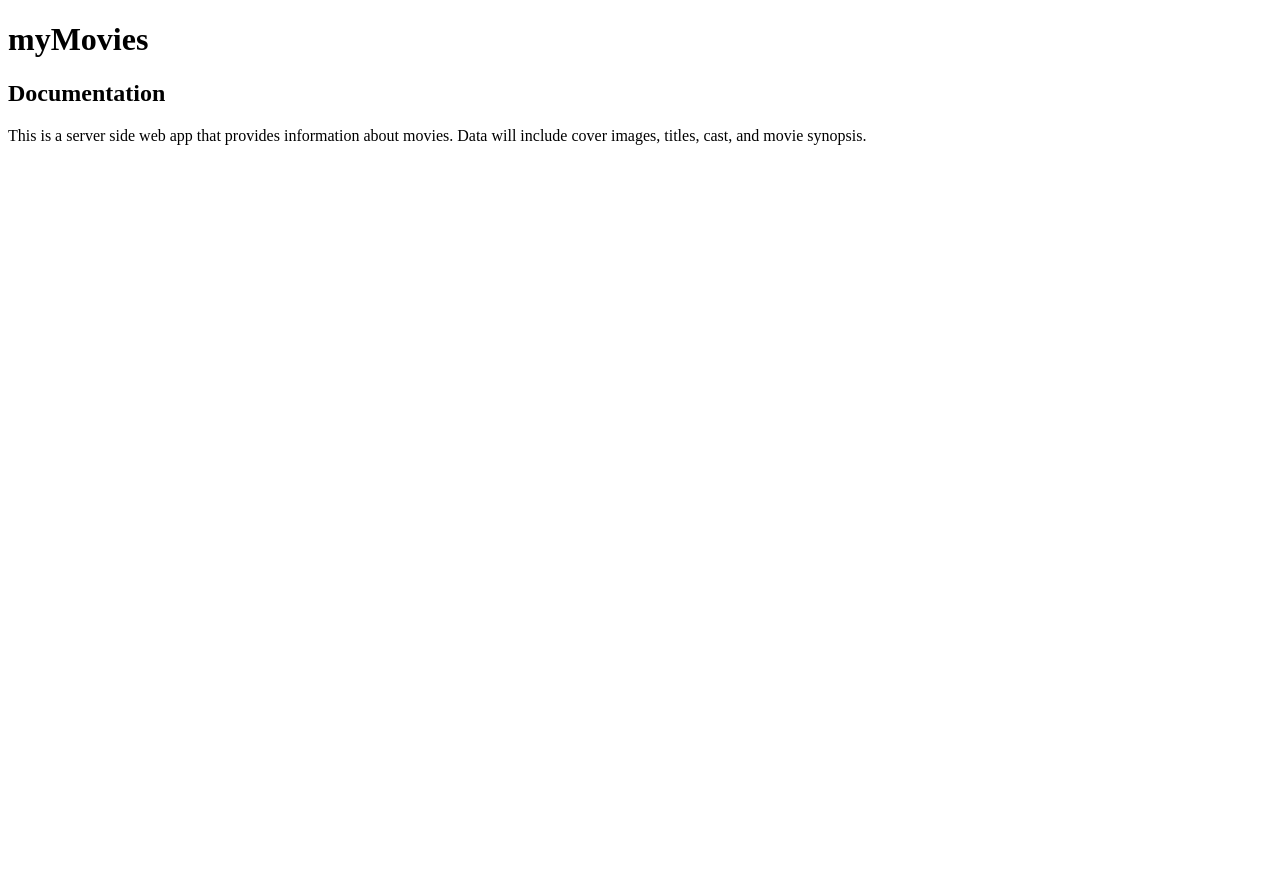
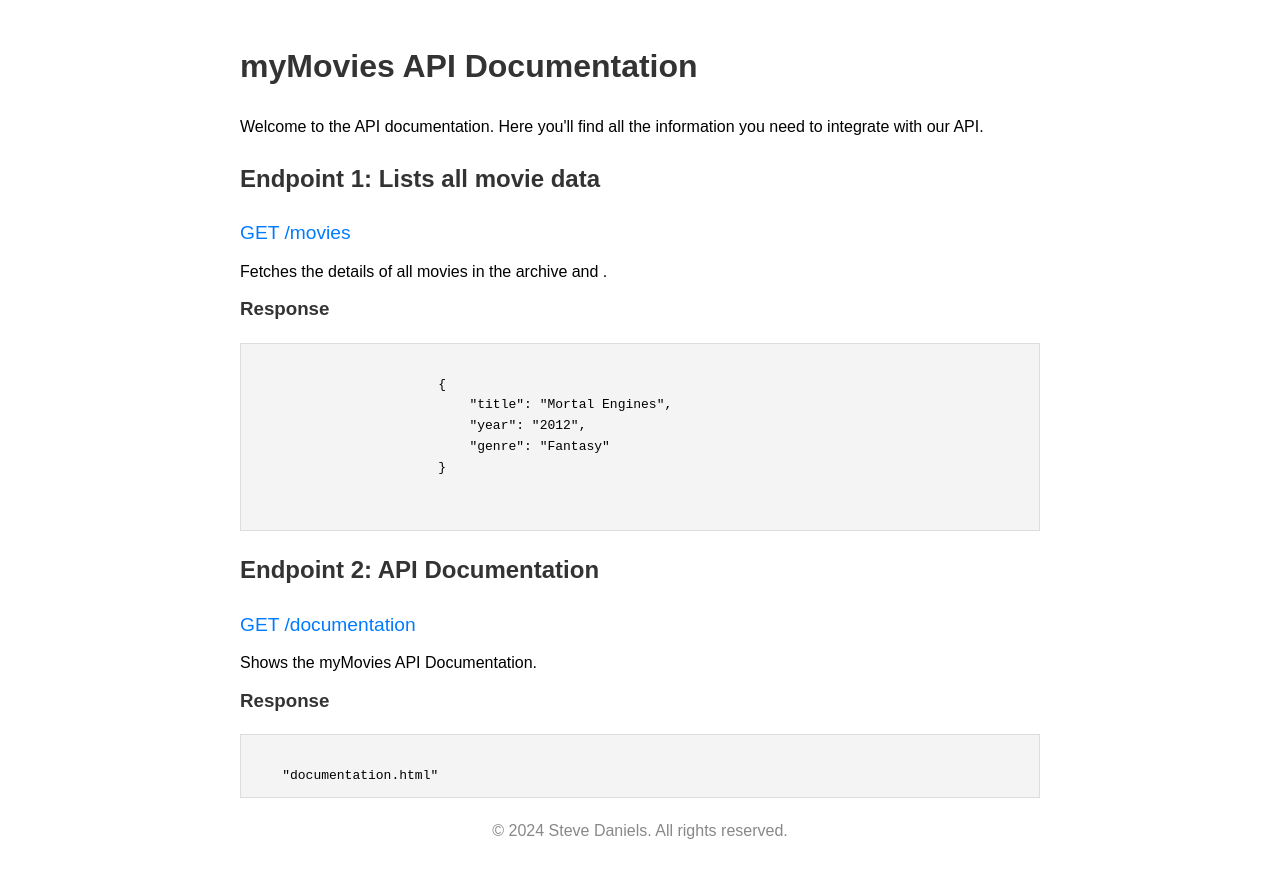
Before and after one commit to Steve-Daniels84/myMovies, a website: page public/documentation.html in a window 1280 px wide. Before the commit the page ends 800 px from the top, so only its background shows below. Drawn offline with Linux system fonts and the light colour scheme.

Commit message:
api docs

```diff
--- a/log.txt
+++ b/log.txt
@@ -4,3 +4,5 @@
 ::1 - - [08/May/2024:21:31:49 +0000] "GET / HTTP/1.1" 200 4 "-" "Mozilla/5.0 (Macintosh; Intel Mac OS X 10_15_7) AppleWebKit/537.36 (KHTML, like Gecko) Chrome/124.0.0.0 Safari/537.36"
 ::1 - - [08/May/2024:21:31:49 +0000] "GET /favicon.ico HTTP/1.1" 404 150 "http://localhost:8080/" "Mozilla/5.0 (Macintosh; Intel Mac OS X 10_15_7) AppleWebKit/537.36 (KHTML, like Gecko) Chrome/124.0.0.0 Safari/537.36"
 ::1 - - [08/May/2024:21:31:53 +0000] "GET /movies HTTP/1.1" 200 345 "-" "Mozilla/5.0 (Macintosh; Intel Mac OS X 10_15_7) AppleWebKit/537.36 (KHTML, like Gecko) Chrome/124.0.0.0 Safari/537.36"
+::ffff:127.0.0.1 - - [14/May/2024:10:57:28 +0000] "GET /movies HTTP/1.1" 200 345 "-" "Thunder Client (https://www.thunderclient.com)"
+::ffff:127.0.0.1 - - [14/May/2024:11:01:51 +0000] "GET /documentation HTTP/1.1" 200 4090 "-" "Thunder Client (https://www.thunderclient.com)"
--- a/public/documentation.html
+++ b/public/documentation.html
@@ -3,13 +3,113 @@
 <head>
     <meta charset="UTF-8">
     <meta name="viewport" content="width=device-width, initial-scale=1.0">
-    <title>Document</title>
+    <title>API Documentation</title>
+    <style>
+        body {
+            font-family: Arial, sans-serif;
+            margin: 0;
+            padding: 0;
+            line-height: 1.6;
+        }
+        .container {
+            max-width: 800px;
+            margin: 0 auto;
+            padding: 20px;
+        }
+        h1, h2, h3 {
+            color: #333;
+        }
+        pre {
+            background: #f4f4f4;
+            padding: 10px;
+            border: 1px solid #ddd;
+            overflow-x: auto;
+        }
+        code {
+            background: #f4f4f4;
+            padding: 2px 4px;
+            border-radius: 4px;
+        }
+        .endpoint {
+            margin-bottom: 20px;
+        }
+        .endpoint h3 {
+            margin-top: 0;
+        }
+        .method {
+            font-size: 1.2em;
+            color: #007BFF;
+        }
+        .description {
+            margin: 10px 0;
+        }
+        .parameters, .response {
+            margin: 10px 0;
+        }
+        .parameters table, .response table {
+            width: 100%;
+            border-collapse: collapse;
+        }
+        .parameters th, .parameters td, .response th, .response td {
+            border: 1px solid #ddd;
+            padding: 8px;
+        }
+        .parameters th, .response th {
+            background: #f4f4f4;
+        }
+        footer {
+            text-align: center;
+            margin: 20px 0;
+            color: #888;
+        }
+    </style>
 </head>
 <body>
-    <div>
-        <h1>myMovies</h1>
-        <h2>Documentation</h2>
-        <p>This is a server side web app that provides information about movies. Data will include cover images, titles, cast, and movie synopsis.</p>
+    <div class="container">
+        <header>
+            <h1>myMovies API Documentation</h1>
+            <p>Welcome to the API documentation. Here you'll find all the information you need to integrate with our API.</p>
+        </header>
+
+        <section class="endpoint">
+            <h2>Endpoint 1: Lists all movie data</h2>
+            <div class="method">GET /movies</div>
+            <div class="description">Fetches the details of all movies in the archive and .</div>
+
+
+
+            <div class="response">
+                <h3>Response</h3>
+                <pre>
+                    <code>
+                        {
+                            "title": "Mortal Engines",
+                            "year": "2012",
+                            "genre": "Fantasy"
+                        }
+                    </code>
+                </pre>
+            </div>
+        </section>
+
+        <section class="endpoint">
+            <h2>Endpoint 2: API Documentation</h2>
+            <div class="method">GET /documentation</div>
+            <div class="description">Shows the myMovies API Documentation.</div>
+
+
+
+            <div class="response">
+                <h3>Response</h3>
+                <pre><code>
+    "documentation.html"
+</code></pre>
+            </div>
+        </section>
+
+        <footer>
+            <p>&copy; 2024 Steve Daniels. All rights reserved.</p>
+        </footer>
     </div>
 </body>
 </html>
```
